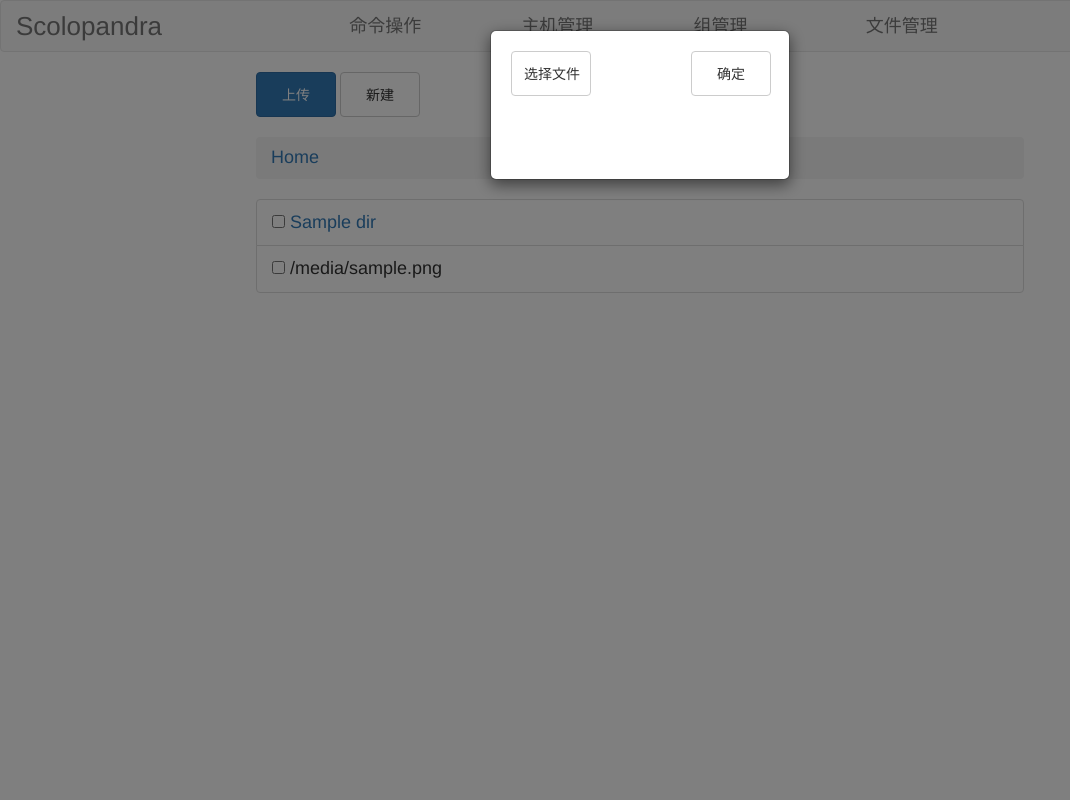
After one commit to yin6516008/Scolopendra, a Django app: template templates/file.html in a window 1280 px wide, after a click on "上传". The commit adds this page. Shown: the whole page, without its empty margins (0-1070 px from the left). Run offline with Django 3.2, Linux system fonts and the light colour scheme; the template is opened without the code that fills it: most values are stand-ins (such as "Sample title", 1, 10 or a date in 2020); some libraries are stand-ins or nearby versions.

Commit message:
测试版
新增powershell，文件分发，文件管理

```diff
--- /dev/null
+++ b/Classes/test.py
@@ -0,0 +1,6 @@
+# -*- coding: UTF-8 -*-
+
+
+import os
+
+print(os.path.basename(os.path.abspath(__file__)))
--- a/Scolopendra/urls.py
+++ b/Scolopendra/urls.py
@@ -23,4 +23,5 @@ urlpatterns = [
     url(r'^$', views.login),
     url(r'^login/', views.login),
     url(r'^action/', views.action),
+    url(r'^file/', views.file),
 ]
--- /dev/null
+++ b/static/css/file.css
@@ -0,0 +1,69 @@
+.work{
+    margin: 0 auto;
+    width: 60%;
+}
+
+.work .file-list{
+    font-size: 18px;
+}
+
+.work .file-list .list_dir{
+    cursor:pointer;
+}
+
+.work .breadcrumb .path_dir{
+    cursor:pointer;
+    font-size: 18px;
+}
+
+.btn_group {
+    width:1000px;
+    height:45px;
+    display:inline-block;
+    margin-bottom:20px;
+}
+.button{
+    width: 80px;
+    height: 45px;
+}
+
+.btn-upload {
+    z-index: 10;
+    position:absolute;
+    left: 20px;
+    top: 20px;
+}
+
+.btn-upload_input{
+    display:inline-block;
+    z-index:11;
+    opacity: 0;
+}
+
+.upload_relative{
+    position:relative;
+    height: 150px
+}
+
+.confirm_upload{
+
+    position:absolute;
+    left: 200px;
+    top: 20px;
+}
+
+.upload_file_name{
+    position: absolute;
+    top: 70px;
+    left: 20px;
+    font-size: 16px;
+}
+
+.new_dir{
+    height: 100px;
+    padding: 10px 15px 0px 15px;
+}
+
+.confirm_new_dir{
+    margin: 10px 100px;
+}
--- a/static/css/index.css
+++ b/static/css/index.css
@@ -1,12 +1,14 @@
 .head{
     margin: 0 auto;
+    width: 100%;
 }
 
 .head .logo{
-    padding: 15px 360px 0px 15px;
+    padding: 15px 15% 0px 15px;
     font-size: 26px;
 }
 
 .head .menu{
-    width: 230px;
+    width: 15%;
+    border: none;
 }
--- /dev/null
+++ b/static/js/common.js
@@ -0,0 +1,3 @@
+/**
+ * Created by administrator on 2017/12/23.
+ */
--- /dev/null
+++ b/static/js/file.js
@@ -0,0 +1,68 @@
+/**
+ * Created by administrator on 2017/12/26.
+ */
+
+//上传文件函数
+function upload_file(file_path,file_obj,return_location){
+    var file_data = new FormData()
+    file_data.append('relpath', JSON.stringify(file_path))
+    file_data.append('file_obj',file_obj)
+    $.ajax({
+        url: '/file/',
+        type: 'POST',
+        data: file_data,
+        processData: false,
+        contentType: false,
+        success: function (msg) {
+            if ( msg == 'OK' ){
+                return_location.text('上传成功')
+            }else if( msg == 'failed'){
+                return_location.text('上传失败')
+            }else if( msg == 'exists'){
+                return_location.text('文件已存在')
+            }
+        }
+    })
+}
+
+//新建目录
+function new_dir_func(file_path,new_dir_name,return_location){
+    file_path.push(new_dir_name)
+    console.log(file_path)
+    $.ajax({
+        url: 'file.html',
+        type: 'POST',
+        data: {new_dir_data:JSON.stringify(file_path)},
+        success: function (msg) {
+            if ( msg == 'OK' ){
+                return_location.text('新建成功')
+            }else if( msg == 'failed'){
+                return_location.text('新建失败')
+            }else if( msg == 'exists'){
+                return_location.text('文件夹已存在')
+            }
+        }
+    })
+}
+
+//给返回的文件和文件夹数据展示函数
+function data_show(data){
+    for ( var dir in data['dir']){
+        var dir_name = data['dir'][dir]
+        var dir_lable = '<li class="list-group-item"><input type="checkbox" ><a class="list_dir" onclick="change_dir(this)" dir="'+dir_name+'"> '+' '+ dir_name+'</a></li>'
+        $('#file_list').append(dir_lable)
+    }
+    for ( var file in data['file']){
+        var file_name = data['file'][file]
+        var file_lable = '<li class="list-group-item"><input type="checkbox" value="'+file_name+'">'+' '+file_name+'</li>'
+        $('#file_list').append(file_lable)
+    }
+
+    for ( var relpaht in data['relpath'] ){
+        var finally_dir =  data['relpath'][relpaht]
+        if ( finally_dir != '' ){
+            var relpath_lable = '<li name="sub" ><a class="path_dir"  onclick="change_path(this)" path_dir="'+finally_dir+'">'+finally_dir+'</a></li>'
+            $('#relpath').append(relpath_lable)
+        }
+    }
+}
--- /dev/null
+++ b/templates/file.html
@@ -0,0 +1,131 @@
+{% extends "index.html" %}
+
+{% block css %}
+        <link rel="stylesheet" href="/static/css/file.css"/>
+{% endblock %}
+
+
+{% block content %}
+    <div class="work">
+        <div class="btn_group">
+            <span class="button">
+                <button type="button" class="btn btn-primary button" data-toggle="modal" data-target=".upload_file">上传</button>
+                <div class="modal fade upload_file" tabindex="-1" role="dialog" aria-labelledby="mySmallModalLabel">
+                  <div class="modal-dialog modal-sm" role="document">
+                    <div class="modal-content upload_relative" >
+                        <form action="/file/" method="POST" enctype="multipart/form-data" target="upload_file">
+{#                            <iframe id="upload_file" name="upload_file" style="display: none"></iframe>#}
+                            <input name="file" class="btn-upload button btn-upload_input" type="file"/>
+                            <button class="btn btn-default btn-upload button" type="button">选择文件</button>
+                            <button name="confirm_upload" class="btn btn-default button confirm_upload" type="button">确定</button>
+                        </form>
+                        <p class="upload_file_name"></p>
+                    </div>
+                  </div>
+                </div>
+            </span>
+            <span class="button">
+                <button class="btn btn-default button" data-toggle="modal" data-target=".new" type="button">新建</button>
+                <div class="modal fade new" tabindex="-1" role="dialog" aria-labelledby="mySmallModalLabel">
+                  <div class="modal-dialog modal-sm" role="document">
+                    <div class="modal-content new_dir">
+                        <div class="input-group">
+                            <span class="input-group-addon" id="basic-addon1">名称</span>
+                            <input type="text" class="form-control new_dir_input" placeholder="新建文件夹名称" aria-describedby="basic-addon1">
+                        </div>
+                        <input class="btn btn-default confirm_new_dir" type="button" value="确定">
+                        <p class="upload_file_name"></p>
+                    </div>
+                  </div>
+                </div>
+            </span>
+        </div>
+
+        <div>
+            <ol id="relpath" class="breadcrumb">
+                <li><a class="path_dir" onclick="change_path(this)" path_dir="">Home</a></li>
+            </ol>
+            <ul id="file_list" class="list-group file-list">
+                {% for dir in file_list.dir %}
+                    <li class="list-group-item"><input type="checkbox" ><a class="list_dir" onclick="change_dir(this)" dir="{{ dir }}"> {{ dir }}</a></li>
+                {% endfor %}
+                {% for file in file_list.file %}
+                    <li class="list-group-item"><input type="checkbox"  value="{{ file }}"> {{ file }}</li>
+                {% endfor %}
+            </ul>
+        </div>
+    </div>
+{% endblock %}
+
+
+
+{% block js %}
+    <script src="/static/js/jquery-1.12.4.js"></script>
+    <script src="/static/js/bootstrap.min.js"></script>
+    <script src="/static/js/file.js"></script>
+    <script>
+    //进入文件夹
+        function change_dir(current_click){
+            var relpath_list = new Array()
+            $('#relpath').find('a').each(function(i){
+                var path_dir = $(this).attr('path_dir')
+                relpath_list[i] = path_dir
+            })
+            var dir_name = current_click.getAttribute('dir')
+            relpath_list.push(dir_name)
+            $.post('file.html',{'change_dir':JSON.stringify(relpath_list)},function(msg){
+                var data = JSON.parse(msg)
+                $('#relpath').find("li[name='sub']").remove()
+                $('#file_list').empty()
+                data_show(data)
+            })
+        }
+
+    //切换路径
+        function change_path(current_click){
+            var path_list = new Array()
+            var $current_click = $(current_click)
+            var list = $current_click.parent().prevAll()
+            list.each(function(i){
+                path_list[i] = $(this).children().attr('path_dir')
+            })
+            path_list.push($current_click.attr('path_dir'))
+            $.post('/file/',{'change_dir':JSON.stringify(path_list)},function(msg){
+                var data = JSON.parse(msg)
+                $('#relpath').find("li[name='sub']").remove()
+                $('#file_list').empty()
+                data_show(data)
+            })
+        }
+
+
+
+    //显示要上传的文件名
+        $("input[name='file']").change(function(){
+            var name = $(this).val()
+            $('.upload_file_name').text(name.split('\\').pop())
+        })
+
+    //上传文件函数
+        $('.confirm_upload').click(function() {
+            var file_obj = $('.btn-upload_input').get(0).files[0]
+            var file_path = new Array()
+            $('#relpath').find('a').each(function (i) {
+                file_path[i] = $(this).attr('path_dir')
+            })
+            var return_location = $('.upload_file_name')
+            upload_file(file_path,file_obj,return_location)
+        })
+
+    //新建文件夹
+    $('.confirm_new_dir').click(function(){
+        var file_path = []
+        $('#relpath').find('a').each(function (i) {
+            file_path[i] = $(this).attr('path_dir')
+        })
+        var new_dir_name = $('.new_dir_input').val()
+        var return_location = $('.upload_file_name')
+        new_dir_func(file_path,new_dir_name,return_location)
+    })
+    </script>
+{% endblock %}
--- a/templates/index.html
+++ b/templates/index.html
@@ -7,7 +7,9 @@
     <title>Title</title>
     <link rel="stylesheet" href="/static/css/bootstrap.min.css"/>
     <link rel="stylesheet" href="/static/css/index.css"/>
-    <link rel="stylesheet" href="/static/css/action.css"/>
+{% block css %}
+{% endblock %}
+
 {#    <script type="text/javascript">#}
 {#        window.onload = function(){#}
 {##}
@@ -28,14 +30,16 @@
     <nav class="navbar navbar-default">
       <div class="container-fluid">
         <div class="navbar-header head">
-            <a class="navbar-brand logo" href="index.html">Scolopandra</a>
-            <a class="navbar-brand menu" href="action.html">命令操作</a>
-            <a class="navbar-brand menu" href="index.html">主机管理</a>
-            <a class="navbar-brand menu" href="index.html">组管理</a>
-            <a class="navbar-brand menu" href="index.html">其他</a>
+            <a class="navbar-brand logo" href="/action">Scolopandra</a>
+            <a class="navbar-brand menu" href="/action">命令操作</a>
+            <a class="navbar-brand menu" href="/index">主机管理</a>
+            <a class="navbar-brand menu" href="/index">组管理</a>
+            <a class="navbar-brand menu" href="/file">文件管理</a>
+
         </div>
       </div>
     </nav>
+
 
 {#    内容部分#}
     {% block content %}
```
Also changed, not shown: Classes/General.py (added, +45 -0 lines), Classes/api.py (added, +21 -0 lines), Classes/fileMnage.py (added, +53 -0 lines), Slpd/views.py (+67 -64 lines), static/js/action.js (added, +24 -0 lines), templates/action.html (+53 -37 lines), Classes/__init__.py (added), db.sqlite3, 3 other files.
